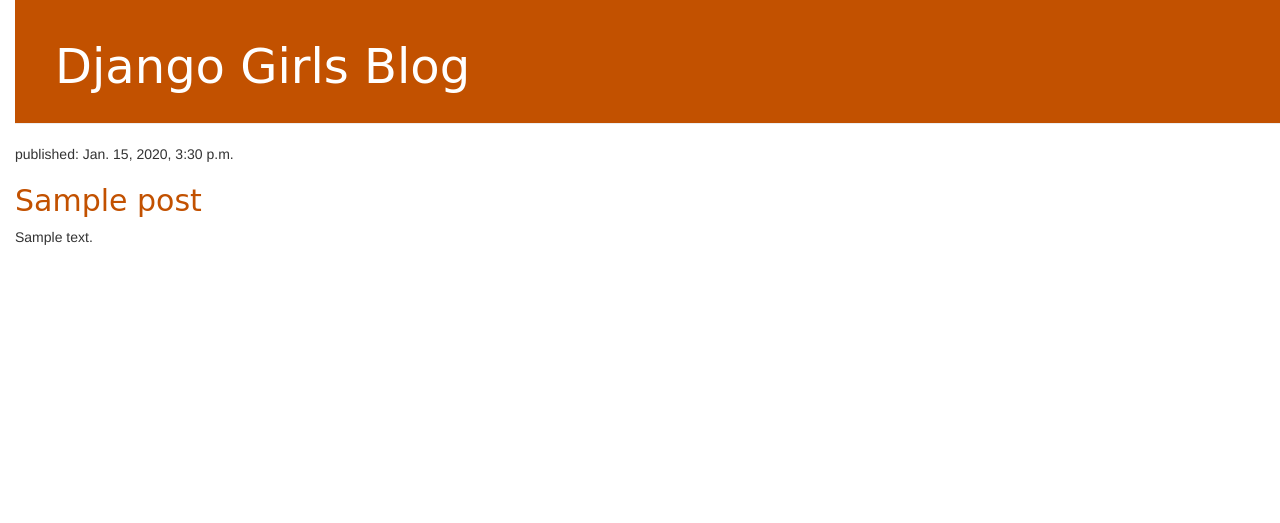
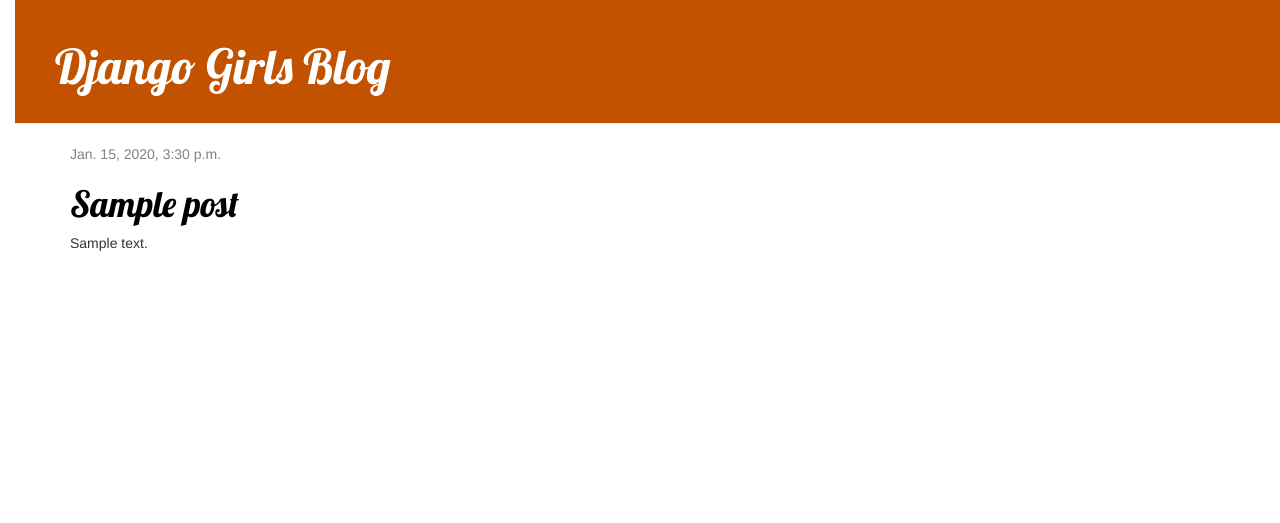
Before and after one commit to Khushi55/Djangogirls-project, a Django app: template blog/templates/blog/post_list.html in a window 1280 px wide. Shown: the top 523 px of the page. Run offline with Django 3.2, Linux system fonts and the light colour scheme; the template is opened without the code that fills it: values that come from a table or form of the project are taken from there, others are empty; tables that the repository leaves empty hold one stand-in row (values such as "Sample post"); some libraries are stand-ins or nearby versions.

Commit message:
Added view and template for detailed blog post as well as CSS for the site.

```diff
--- /dev/null
+++ b/blog/templates/blog/base.html
@@ -0,0 +1,24 @@
+{% load static %}
+<html>
+    <head>
+        <title>Django Girls blog</title>
+        <link rel="stylesheet" href="//maxcdn.bootstrapcdn.com/bootstrap/3.2.0/css/bootstrap.min.css">
+        <link rel="stylesheet" href="//maxcdn.bootstrapcdn.com/bootstrap/3.2.0/css/bootstrap-theme.min.css">
+        <link href='//fonts.googleapis.com/css?family=Lobster&subset=latin,latin-ext' rel='stylesheet' type='text/css'>
+        <link rel="stylesheet" href="{% static 'css/blog.css' %}">
+    </head>
+    <body>
+        <div class="page-header">
+            <h1><a href="/">Django Girls Blog</a></h1>
+        </div>
+
+        <div class="content container">
+            <div class="row">
+                <div class="col-md-8">
+               {% block content %}
+               {% endblock %}
+                </div>
+            </div>
+        </div>
+    </body>
+</html>
--- a/blog/templates/blog/post_list.html
+++ b/blog/templates/blog/post_list.html
@@ -1,24 +1,13 @@
-{% load static %}
-<html>
-    <head>
+{% extends 'blog/base.html' %}
 
-        <title>Django Girls blog</title>
-        <link rel="stylesheet" href="//maxcdn.bootstrapcdn.com/bootstrap/3.2.0/css/bootstrap.min.css">
-        <link rel="stylesheet" href="//maxcdn.bootstrapcdn.com/bootstrap/3.2.0/css/bootstrap-theme.min.css">
-        <link rel="stylesheet" href="{% static 'css/blog.css' %}">
-    </head>
-    <body>
-        <div class="page-header">
-            <h1><a href="/">Django Girls Blog</a></h1>
+{% block content %}
+    {% for post in posts %}
+        <div class="post">
+            <div class="date">
+                {{ post.published_date }}
+            </div>
+            <h1><a href="{% url 'post_detail' pk=post.pk %}">{{ post.title }}</a></h1>
+            <p>{{ post.text|linebreaksbr }}</p>
         </div>
-
-
-        {% for post in posts %}
-            <div>
-                <p>published: {{ post.published_date }}</p>
-                <h2><a href="">{{ post.title }}</a></h2>
-                <p>{{ post.text|linebreaksbr }}</p>
-            </div>
-        {% endfor %}
-    </body>
-</html>
+    {% endfor %}
+{% endblock %}
--- a/blog/urls.py
+++ b/blog/urls.py
@@ -2,4 +2,5 @@
 from . import views
 urlpatterns = [
     path('', views.post_list, name='post_list'),
+    path('post/<int:pk>/', views.post_detail, name='post_detail'),
 ]
--- a/blog/views.py
+++ b/blog/views.py
@@ -5,3 +5,8 @@
 def post_list(request):
     posts = Post.objects.filter(published_date__lte=timezone.now()).order_by('published_date')
     return render(request, 'blog/post_list.html', {'posts': posts})
+
+
+def post_detail(request, pk):
+    post = get_object_or_404(Post, pk=pk)
+    return render(request, 'blog/post_detail.html', {'post': post})
```
Also changed, not shown: blog/templates/blog/post_detail.html (added, +13 -0 lines).
